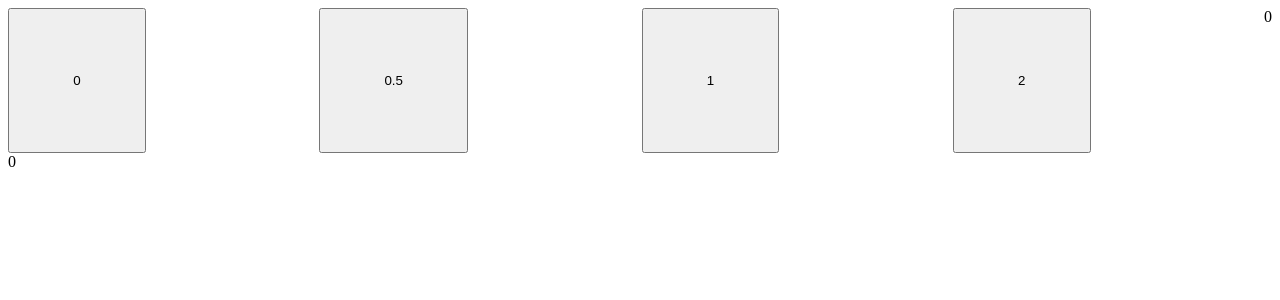
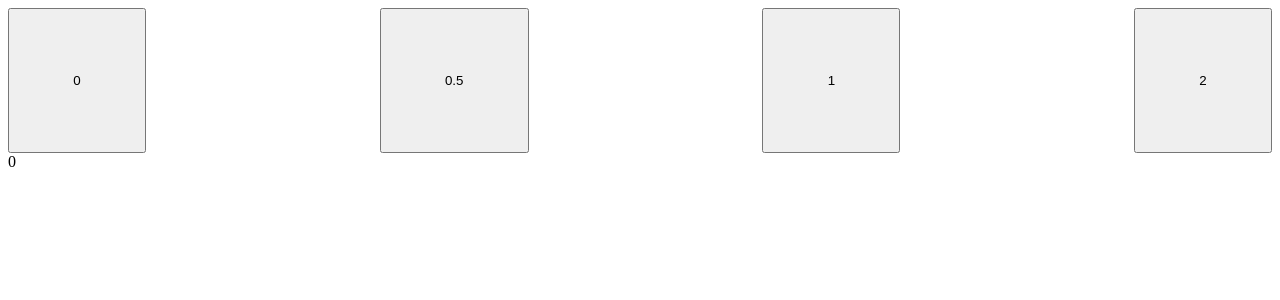
Before and after one commit to udebella/Training-Stats, a Vue app: page / in a window 1280 px wide. Shown: the top 300 px of the page. Built offline with nearby package versions, Linux system fonts and the light colour scheme.

Commit message:
Remove score from TrySeries component as it is displayed from score component

```diff
--- a/src/components/TrySeries.vue
+++ b/src/components/TrySeries.vue
@@ -7,7 +7,6 @@
 				@click="addTryValue(button)">
 			{{button}}
 		</button>
-		<span data-test="score">{{score}}</span>
 	</div>
 </template>
 
@@ -17,10 +16,6 @@ export default {
 	computed: {
 		buttons() {
 			return this.$store.getters.buttons
-		},
-		score() {
-			const lastScore = this.$store.getters.scores.length - 1
-			return this.$store.getters.scores[lastScore]
 		},
 	},
 	methods: {
```
Also changed, not shown: 1 other file (tests, documents, lock files or other folders).
